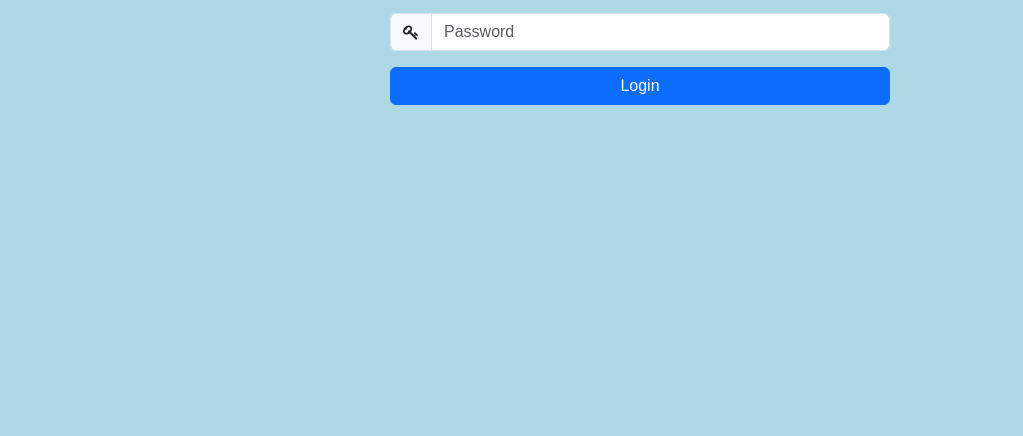
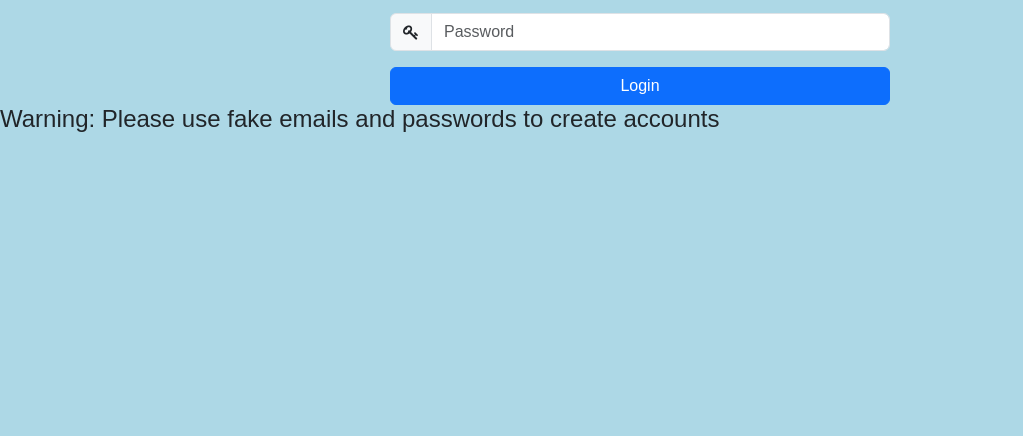
Before and after one commit to BrandonFern/gameandweb, a plain HTML site: page index.html in a window 1280 px wide. Shown: the part 364-800 px from the top of the page, without its empty margins (0-1023 px from the left). Drawn offline with nearby package versions, Linux system fonts and the light colour scheme.

Commit message:
Update index.html

```diff
--- a/index.html
+++ b/index.html
@@ -61,6 +61,7 @@
 
     <button type="button" id="login-btn" class="btn btn-primary w-100">Login</button>
   </form>
+  <h4>Warning: Please use fake emails and passwords to create accounts</h4>
 
   <!--<div class="container text-center" style="margin-top:20px;">
     <p>Or</p>
```
